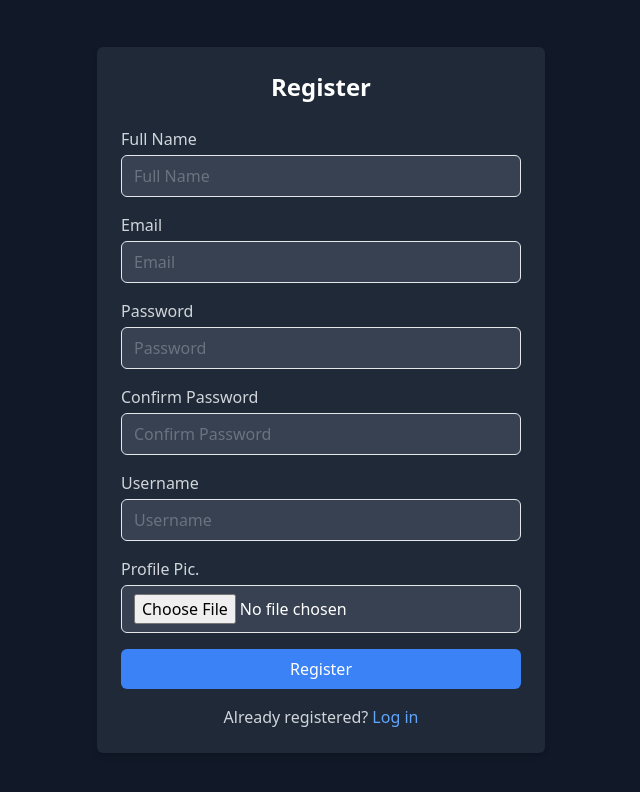
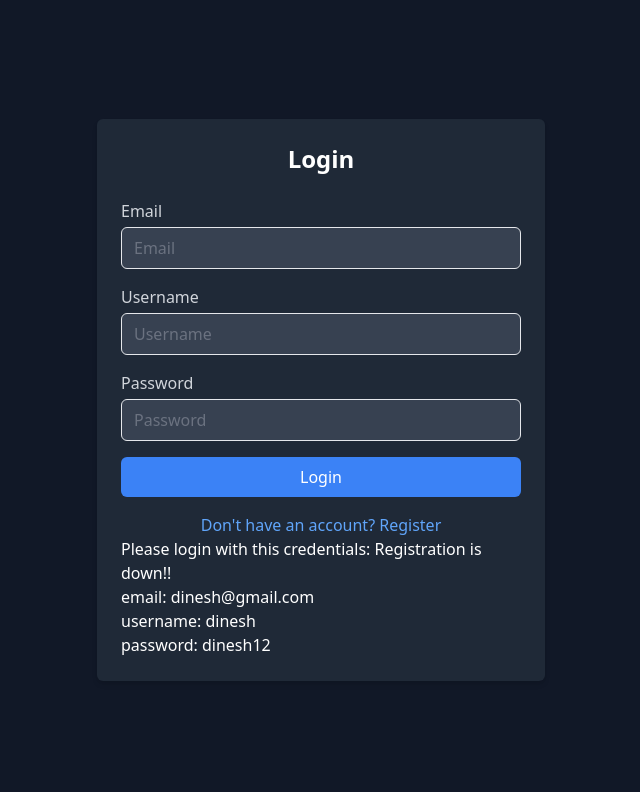
Before and after one commit to suthardinesh626/fantasyPoll_frontend, a React (Create React App) app: page / in a window 1280 px wide. Shown: the top 792 px of the page, without its empty margins (319-959 px from the left). Built offline with nearby package versions, Linux system fonts and the light colour scheme.

Commit message:
Registeration is down

```diff
--- a/src/App.jsx
+++ b/src/App.jsx
@@ -9,8 +9,8 @@ const App = () => {
         <div className=''>
             <Router>
                 <Routes>
-                    <Route exact path='/' element={<Register />} />
-                    <Route path='/login' element={<Login />} />
+                    <Route exact path='/register' element={<Register />} />
+                    <Route path='/' element={<Login />} />
                     <Route path='/dashboard' element={<Dashboard />} />
                 </Routes>
             </Router>
--- a/src/page/Login.jsx
+++ b/src/page/Login.jsx
@@ -86,6 +86,10 @@ const Login = () => {
                         <Link to='/' className="text-blue-400 hover:underline">Don't have an account? Register</Link>
                     </p>
                 </form>
+                <p className="text-white">Please login with this credentials: Registration is down!!</p>
+                <p className="text-white">email: dinesh@gmail.com</p>
+                <p className="text-white">username: dinesh</p>
+                <p className="text-white">password: dinesh12</p>
             </div>
         </div>
     );
```
